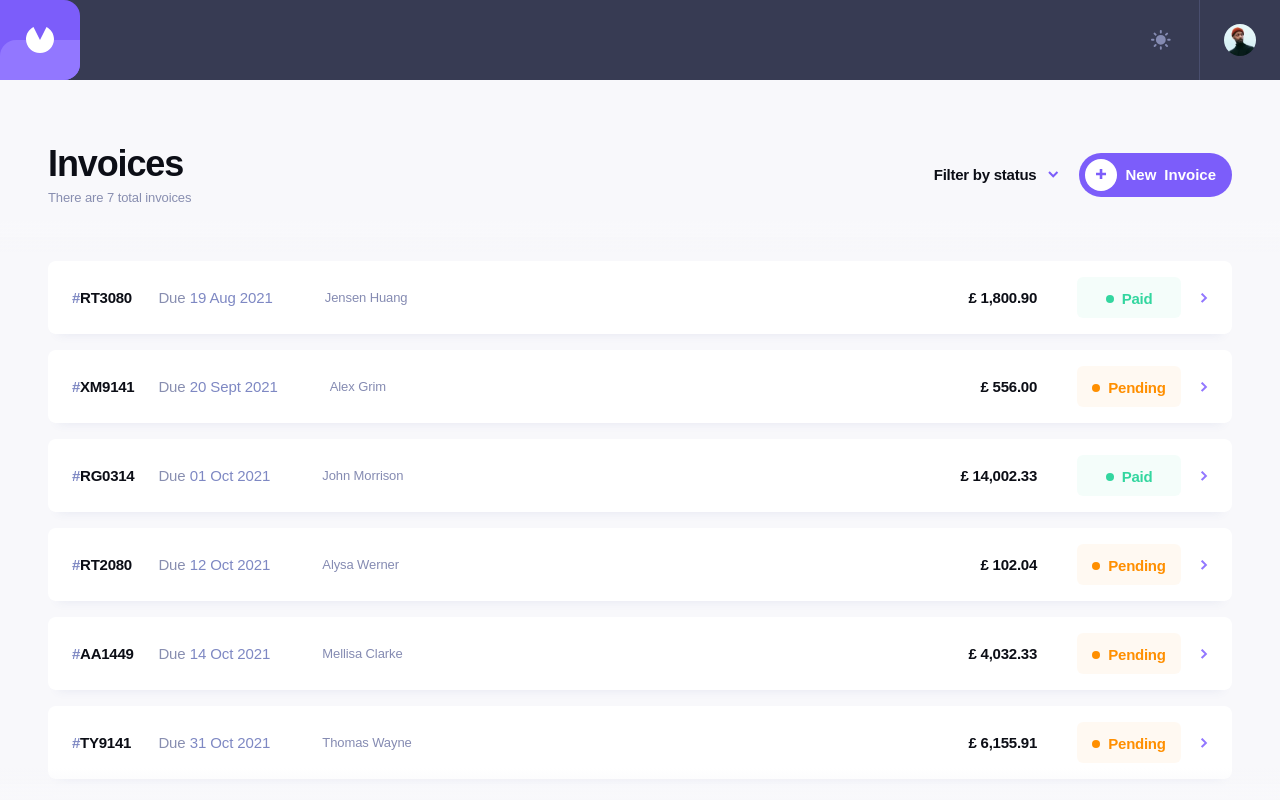
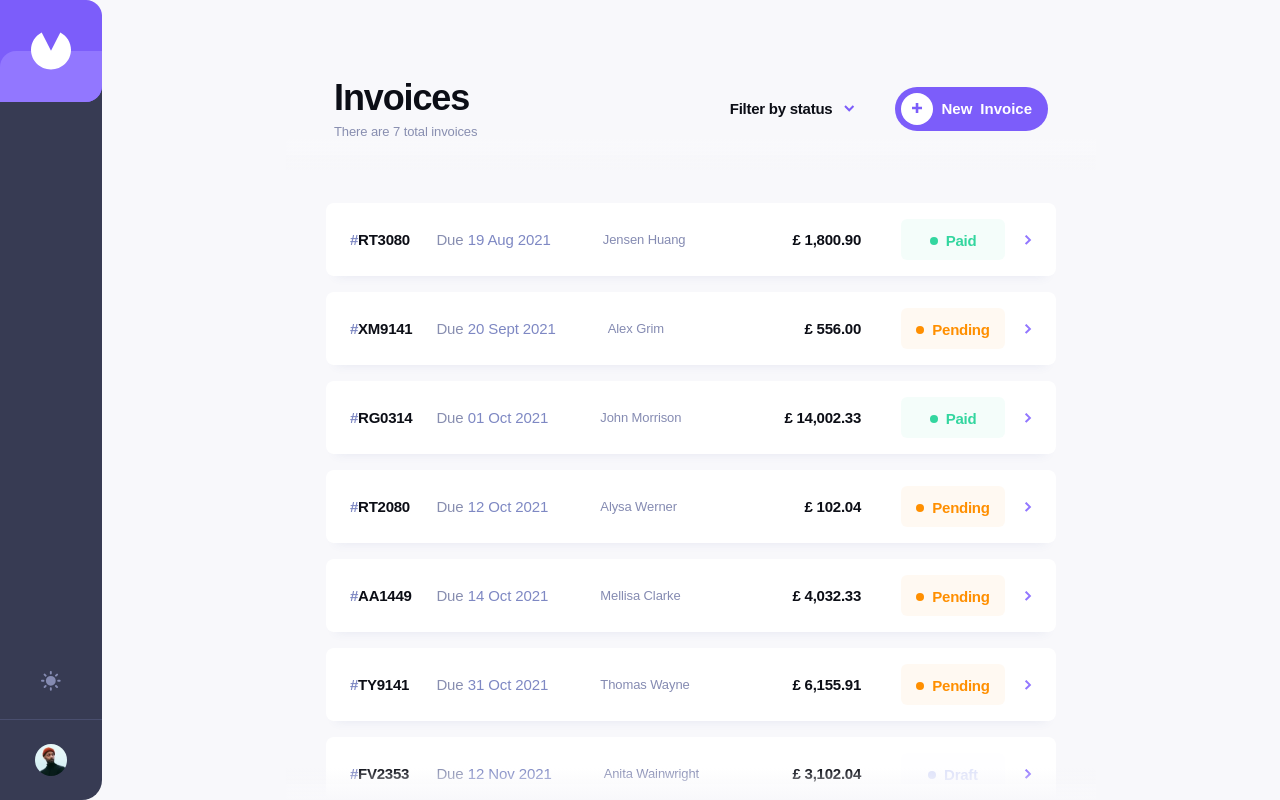
Before and after one commit to Dantalian5/invoice-app, a React (Vite) app in the folder frontend/: page /dashboard in a window 1280 px wide. Built offline with nearby package versions, Linux system fonts and the light colour scheme.

Commit message:
add: responsive behavior on tablet & desktop
- fix minor issues

```diff
--- a/frontend/src/App.tsx
+++ b/frontend/src/App.tsx
@@ -6,10 +6,12 @@ function App() {
   const theme = useTheme((state) => state.theme);
   return (
     <div
-      className={`w-full ${theme} transition-theme flex h-screen min-w-80 flex-col bg-neutral-100 dark:bg-black`}
+      className={`w-full ${theme} transition-theme flex h-screen min-w-80 flex-col bg-neutral-100 lg:flex-row dark:bg-black`}
     >
       <Navbar />
-      <Outlet />
+      <main className="mx-auto w-full max-w-[50.625rem] flex-grow overflow-hidden">
+        <Outlet />
+      </main>
     </div>
   );
 }
--- a/frontend/src/components/commons/Button.tsx
+++ b/frontend/src/components/commons/Button.tsx
@@ -19,7 +19,7 @@ function Button({
       break;
     case "secondary":
       classColor =
-        "bg-[#f9fafe] text-neutral-400 hover:bg-neutral-200 dark:bg-secondary-light dark:text-neutral-200 dark:hover:bg-white";
+        "bg-[#f9fafe] text-neutral-400 hover:bg-neutral-200 dark:bg-secondary-light dark:text-neutral-200 dark:hover:bg-white dark:hover:text-neutral-400";
       break;
     case "danger":
       classColor = "bg-danger text-white hover:bg-danger-light";
@@ -29,7 +29,7 @@ function Button({
         "bg-neutral-500 text-neutral-300 hover:bg-black-light dark:text-neutral-200 dark:hover:bg-secondary";
       break;
     default:
-      classColor = "bg-primary text-white";
+      classColor = "bg-primary text-white hover:bg-primary-light";
   }
   const classWidth = isFullWidth ? "w-full" : "w-fit";
   const classes = [classColor, className, classWidth].join(" ");
--- a/frontend/src/components/commons/FilterBtn.tsx
+++ b/frontend/src/components/commons/FilterBtn.tsx
@@ -39,11 +39,11 @@ function FilterBtn() {
         </span>
       </button>
       {isFilterSelectorShown && (
-        <div className="absolute -right-14 top-out z-50 flex w-fit min-w-48 flex-col gap-4 rounded-lg bg-white p-6 dark:bg-secondary-light">
+        <div className="absolute right-1/2 top-out z-50 flex w-fit min-w-48 translate-x-1/2 flex-col gap-4 rounded-lg bg-white p-6 dark:bg-secondary-light">
           {filterArray.map((filter) => (
             <label
               key={filter.value}
-              className="flex cursor-pointer items-center gap-[0.8125rem]"
+              className="group flex cursor-pointer items-center gap-[0.8125rem]"
             >
               <input
                 onChange={() => toggleFilter(filter.value)}
@@ -51,7 +51,7 @@ function FilterBtn() {
                 className="peer sr-only"
                 checked={filters.includes(filter.value)}
               />
-              <span className="flex size-4 items-center justify-center rounded-sm bg-neutral-200 text-white *:hidden peer-checked:bg-primary peer-checked:*:block peer-focus:ring-2 peer-focus:ring-primary peer-focus:peer-checked:ring-primary-light dark:bg-secondary">
+              <span className="flex size-4 items-center justify-center rounded-sm bg-neutral-200 text-white *:hidden group-hover:ring-2 group-hover:ring-primary peer-checked:bg-primary peer-checked:*:block peer-focus:ring-2 peer-focus:ring-primary peer-focus:peer-checked:ring-primary-light dark:bg-secondary">
                 {svgCheck}
               </span>
               <span className="text-base font-bold tracking-tight text-secondary dark:text-white">
--- a/frontend/src/components/commons/ThemeSwitch.tsx
+++ b/frontend/src/components/commons/ThemeSwitch.tsx
@@ -8,6 +8,7 @@ function ThemeSwitch() {
     <button
       onClick={toggleTheme}
       className="relative size-7 overflow-hidden p-1 text-xl"
+      aria-label="Toggle Color Theme"
     >
       <span
         className={`absolute left-0 block p-1 transition-all duration-500 ${theme === "light" ? "bottom-0" : "bottom-full"}`}
--- a/frontend/src/components/layout/ActionBar.tsx
+++ b/frontend/src/components/layout/ActionBar.tsx
@@ -12,7 +12,7 @@ function ActionBar() {
           <span className="hidden sm:inline">total</span> invoices
         </p>
       </div>
-      <div className="flex items-center gap-5">
+      <div className="flex items-center gap-5 sm:gap-10">
         <FilterBtn />
         <AddBtn />
       </div>
--- a/frontend/src/components/layout/Dashboard.tsx
+++ b/frontend/src/components/layout/Dashboard.tsx
@@ -10,12 +10,12 @@ function Dashboard() {
   const data: any[] = db;
 
   return (
-    <div className="flex h-full w-full flex-col overflow-hidden pt-8 sm:pt-16">
+    <div className="flex size-full flex-col overflow-hidden pt-8 sm:pt-16 lg:pt-[78px]">
       <ActionBar />
-      <div className="relative mt-4 flex w-full flex-grow flex-col overflow-hidden">
+      <div className="relative flex w-full flex-grow flex-col overflow-hidden pt-4 lg:pt-6">
         <div className="pointer-events-none absolute left-0 right-0 top-0 z-10 h-4 bg-gradient-to-b from-neutral-100 to-neutral-100/0 sm:h-8 dark:from-black dark:to-black/0"></div>
         {data.length === 0 ? (
-          <div className="flex flex-grow flex-col items-center justify-center overflow-scroll px-6 py-10 sm:px-12">
+          <div className="flex flex-grow flex-col items-center justify-center overflow-scroll px-6 py-10 sm:px-10">
             <img
               src={emptyImg}
               alt="Illustration of empty dashboard"
@@ -31,7 +31,7 @@ function Dashboard() {
             </p>
           </div>
         ) : (
-          <ul className="flex w-full flex-col gap-4 overflow-scroll px-6 py-4 sm:px-12 sm:py-10">
+          <ul className="flex w-full flex-col gap-4 overflow-scroll px-6 py-4 sm:px-10 sm:pb-20 sm:pt-10">
             {data.map((invoice) => (
               <li key={invoice.id} className="w-full">
                 <Link
--- a/frontend/src/components/layout/Invoice.tsx
+++ b/frontend/src/components/layout/Invoice.tsx
@@ -11,7 +11,7 @@ function Invoice() {
   const invoice: any = db.find((invoice) => invoice.id === id);
 
   return (
-    <div className="relative flex w-full flex-grow flex-col overflow-hidden pt-8 sm:pt-12">
+    <div className="relative flex size-full flex-col overflow-hidden pt-8 sm:pt-12 lg:pt-[65px]">
       <div className="mb-4 w-full px-6 sm:px-10">
         <Link
           to="/dashboard"
@@ -20,9 +20,9 @@ function Invoice() {
           <span>{svgArrowLeft}</span>Go back
         </Link>
       </div>
-      <div className="relative flex w-full flex-grow flex-col overflow-hidden pb-[90px] sm:pb-0">
-        <div className="pointer-events-none absolute left-0 right-0 top-0 z-10 h-4 bg-gradient-to-b from-neutral-100 to-neutral-100/0 sm:h-4 dark:from-black dark:to-black/0"></div>
-        <div className="w-full overflow-scroll px-6 pb-32 pt-4 sm:px-10">
+      <div className="relative flex w-full flex-grow flex-col overflow-hidden pb-[100px] sm:pb-0">
+        <div className="pointer-events-none absolute left-0 right-0 top-0 z-10 h-4 bg-gradient-to-b from-neutral-100 to-neutral-100/0 dark:from-black dark:to-black/0"></div>
+        <div className="w-full overflow-scroll px-6 pb-10 pt-4 sm:px-10">
           <div className="transition-theme mb-4 flex w-full items-center justify-between gap-5 rounded-lg bg-white p-6 shadow-card sm:mb-6 sm:px-8 sm:py-5 dark:bg-secondary">
             <p className="text-sm font-medium tracking-normal text-[#858bb2] dark:text-neutral-200">
               Status
@@ -160,7 +160,7 @@ function Invoice() {
             </div>
           </div>
         </div>
-        <div className="pointer-events-none absolute bottom-[90px] left-0 right-0 z-10 h-4 bg-gradient-to-t from-neutral-100 to-neutral-100/0 sm:bottom-0 sm:h-8 dark:from-black dark:to-black/0"></div>
+        <div className="pointer-events-none absolute bottom-[100px] left-0 right-0 z-10 h-4 bg-gradient-to-t from-neutral-100 to-neutral-100/0 sm:bottom-0 dark:from-black dark:to-black/0"></div>
       </div>
     </div>
   );
--- a/frontend/src/components/layout/Navbar.tsx
+++ b/frontend/src/components/layout/Navbar.tsx
@@ -3,13 +3,14 @@ import User from "@/components/commons/User";
 
 function Navbar() {
   return (
-    <div className="transition-theme flex w-full items-stretch justify-between bg-neutral-500 dark:bg-secondary">
-      <div className="relative flex size-[72px] items-center justify-center overflow-hidden rounded-r-2xl bg-primary p-[22px] before:absolute before:inset-0 before:top-1/2 before:z-10 before:rounded-tl-2xl before:bg-primary-light before:content-[''] sm:size-20">
+    <div className="transition-theme relative z-50 flex w-full items-stretch justify-between bg-neutral-500 lg:w-fit lg:flex-col lg:rounded-r-[20px] dark:bg-secondary">
+      <div className="relative flex size-[72px] items-center justify-center overflow-hidden rounded-r-2xl bg-primary p-[22px] before:absolute before:inset-0 before:top-1/2 before:z-10 before:rounded-tl-2xl before:bg-primary-light before:content-[''] sm:size-20 lg:size-[102px]">
         <svg
           xmlns="http://www.w3.org/2000/svg"
-          width="28"
-          height="26"
-          className="relative z-20"
+          width="1em"
+          height="1em"
+          viewBox="0 0 28 26"
+          className="relative z-20 text-[28px] lg:w-10 lg:text-[40px]"
         >
           <path
             fill="#FFF"
@@ -18,9 +19,9 @@ function Navbar() {
           />
         </svg>
       </div>
-      <div className="flex items-center gap-6 px-6">
+      <div className="lg:py lg flex items-center gap-6 px-6 py-6 lg:flex-col lg:px-0">
         <ThemeSwitch />
-        <div className="h-full w-px bg-neutral-600" />
+        <div className="h-full w-px bg-neutral-600 lg:h-px lg:w-full" />
         <User />
       </div>
     </div>
```
